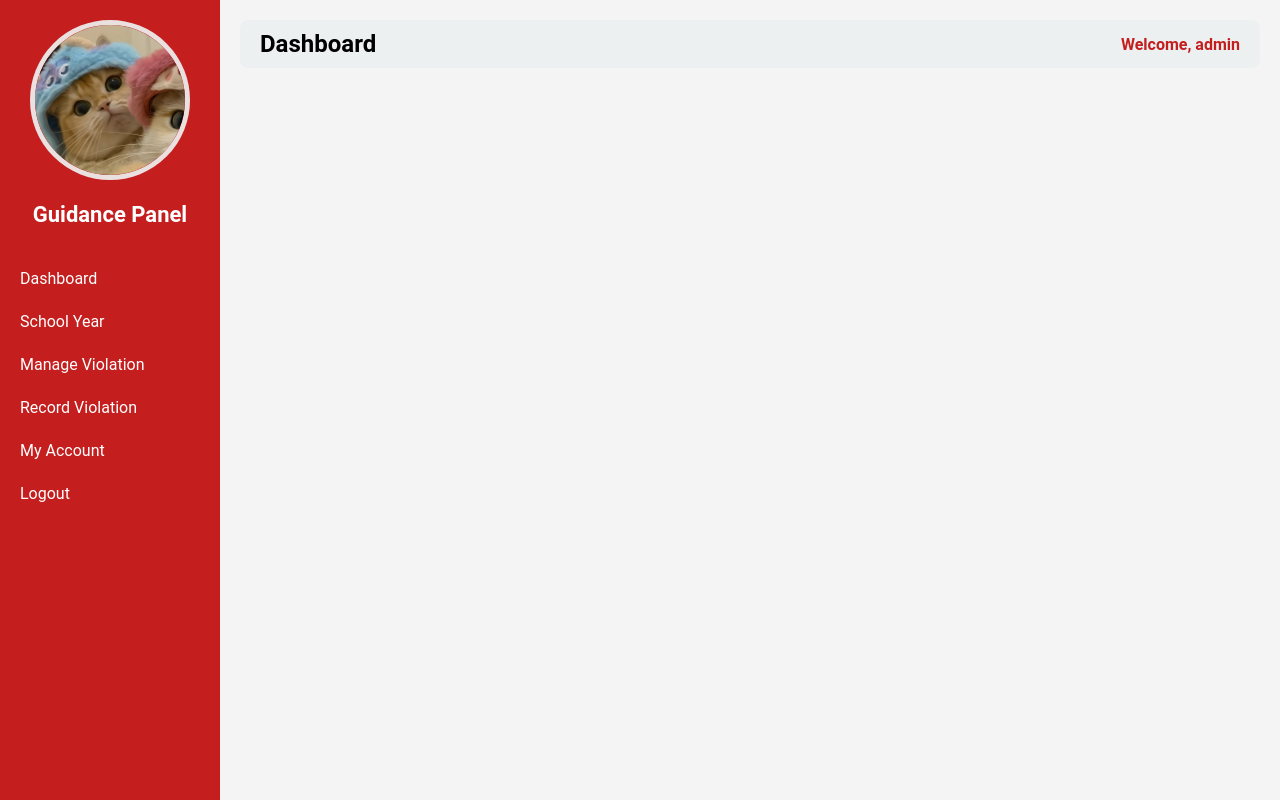
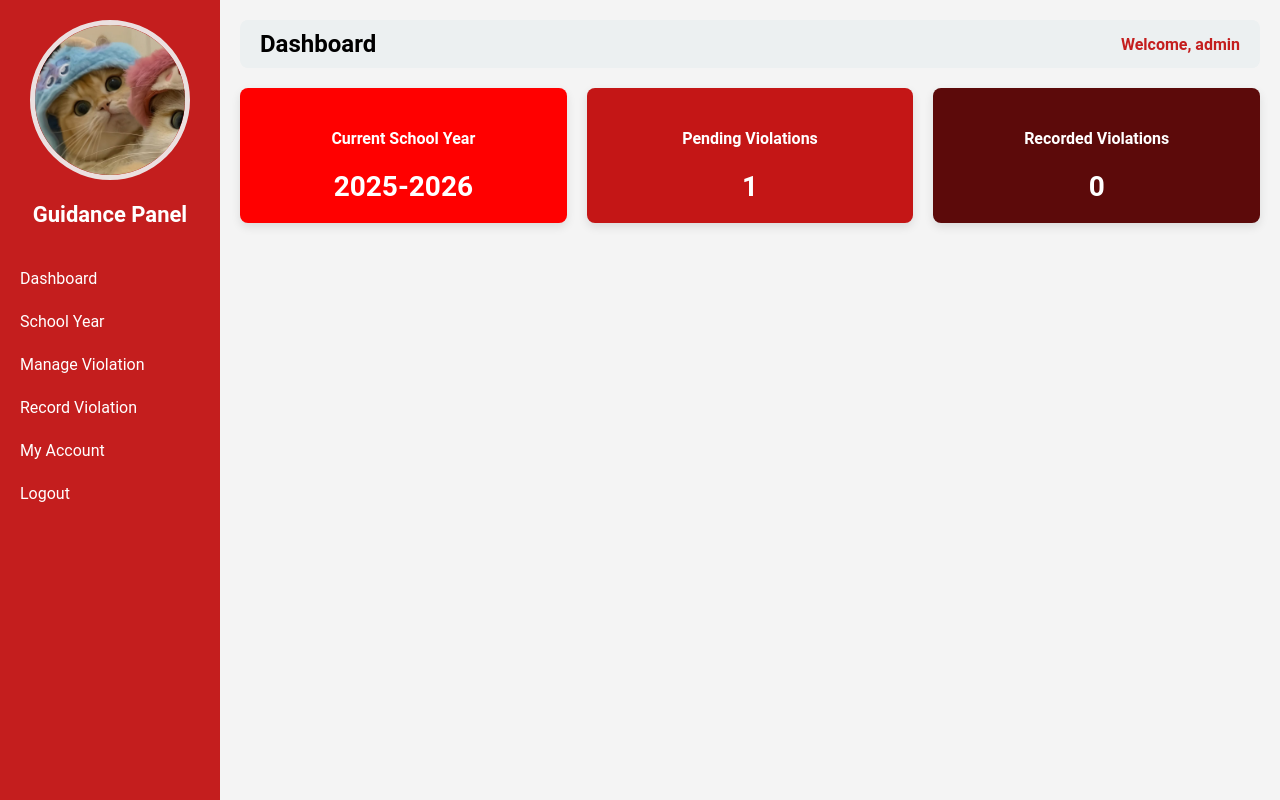
Before and after one commit to lawrencesumbi/STUDISCIPLINK, a PHP site: page /guidance.php in a window 1280 px wide. Run offline with PHP 8.4, Linux system fonts and the light colour scheme; a user stored in the database is signed in; data comes from the database, SQL or seed files in the repository.

Commit message:
record_violation searchfilter

```diff
--- a/guidance_pages/dashboard.php
+++ b/guidance_pages/dashboard.php
@@ -0,0 +1,108 @@
+<?php
+require __DIR__ . '/../db_connect.php'; // include your database connection
+
+// Get logged-in user
+if (!isset($_SESSION['user_id'])) {
+    echo "<p style='color:red;'>You must be logged in.</p>";
+    exit;
+}
+$user_id = $_SESSION['user_id'];
+
+// ✅ Get the current school year
+$current_sy_row = $pdo->query("SELECT * FROM school_years WHERE is_current = 1 LIMIT 1")->fetch(PDO::FETCH_ASSOC);
+
+if ($current_sy_row) {
+    $current_sy_id = $current_sy_row['id'];
+    $current_school_year = $current_sy_row['school_year'];
+} else {
+    // fallback to latest school year if none selected
+    $current_sy_row = $pdo->query("SELECT * FROM school_years ORDER BY id DESC LIMIT 1")->fetch(PDO::FETCH_ASSOC);
+    $current_sy_id = $current_sy_row ? $current_sy_row['id'] : null;
+    $current_school_year = $current_sy_row ? $current_sy_row['school_year'] : "None";
+}
+
+// ✅ Pending Violations (status = 'pending')
+if ($current_sy_id) {
+    $stmt = $pdo->prepare("
+        SELECT COUNT(*)
+        FROM student_violations sv
+        JOIN students st ON sv.student_id = st.id
+        WHERE sv.status = 'pending' AND st.school_year_id = ?
+    ");
+    $stmt->execute([$current_sy_id]);
+    $pending_violations = $stmt->fetchColumn();
+} else {
+    $pending_violations = 0;
+}
+
+// ✅ Recorded Violations (status = 'recorded' or 'resolved')
+if ($current_sy_id) {
+    $stmt = $pdo->prepare("
+        SELECT COUNT(*)
+        FROM student_violations sv
+        JOIN students st ON sv.student_id = st.id
+        WHERE sv.status IN ('recorded','resolved') AND st.school_year_id = ?
+    ");
+    $stmt->execute([$current_sy_id]);
+    $recorded_violations = $stmt->fetchColumn();
+} else {
+    $recorded_violations = 0;
+}
+?>
+
+<!-- Dashboard Stats -->
+<div class="stats-container">
+    <!-- Current School Year -->
+    <div class="stat-box box-red">
+        <h4>Current School Year</h4>
+        <p class="stat-value"><?= htmlspecialchars($current_school_year) ?></p>
+    </div>
+
+    <!-- Pending Violations -->
+    <div class="stat-box box-dark-red">
+        <h4>Pending Violations</h4>
+        <p class="stat-value"><?= $pending_violations ?></p>
+    </div>
+
+    <!-- Recorded Violations -->
+    <div class="stat-box box-maroon">
+        <h4>Recorded Violations</h4>
+        <p class="stat-value"><?= $recorded_violations ?></p>
+    </div>
+</div>
+
+<style>
+.stats-container {
+    display: flex;
+    gap: 20px;
+    flex-wrap: wrap;
+    margin-top: 20px;
+}
+
+.stat-box {
+    flex: 1;
+    padding: 20px;
+    color: white;
+    border-radius: 8px;
+    min-width: 200px;
+    text-align: center;
+    box-shadow: 0 4px 10px rgba(0,0,0,0.1);
+}
+
+.stat-value {
+    font-size: 28px;
+    font-weight: bold;
+    margin: 0;
+}
+
+/* Colors */
+.box-red {
+    background: #ff0000ff;
+}
+.box-dark-red {
+    background: #c41616ff;
+}
+.box-maroon {
+    background: #5c0a0a;
+}
+</style>
```
Also changed, not shown: guidance_pages/record_violation.php (+165 -24 lines), sao.php (added).
